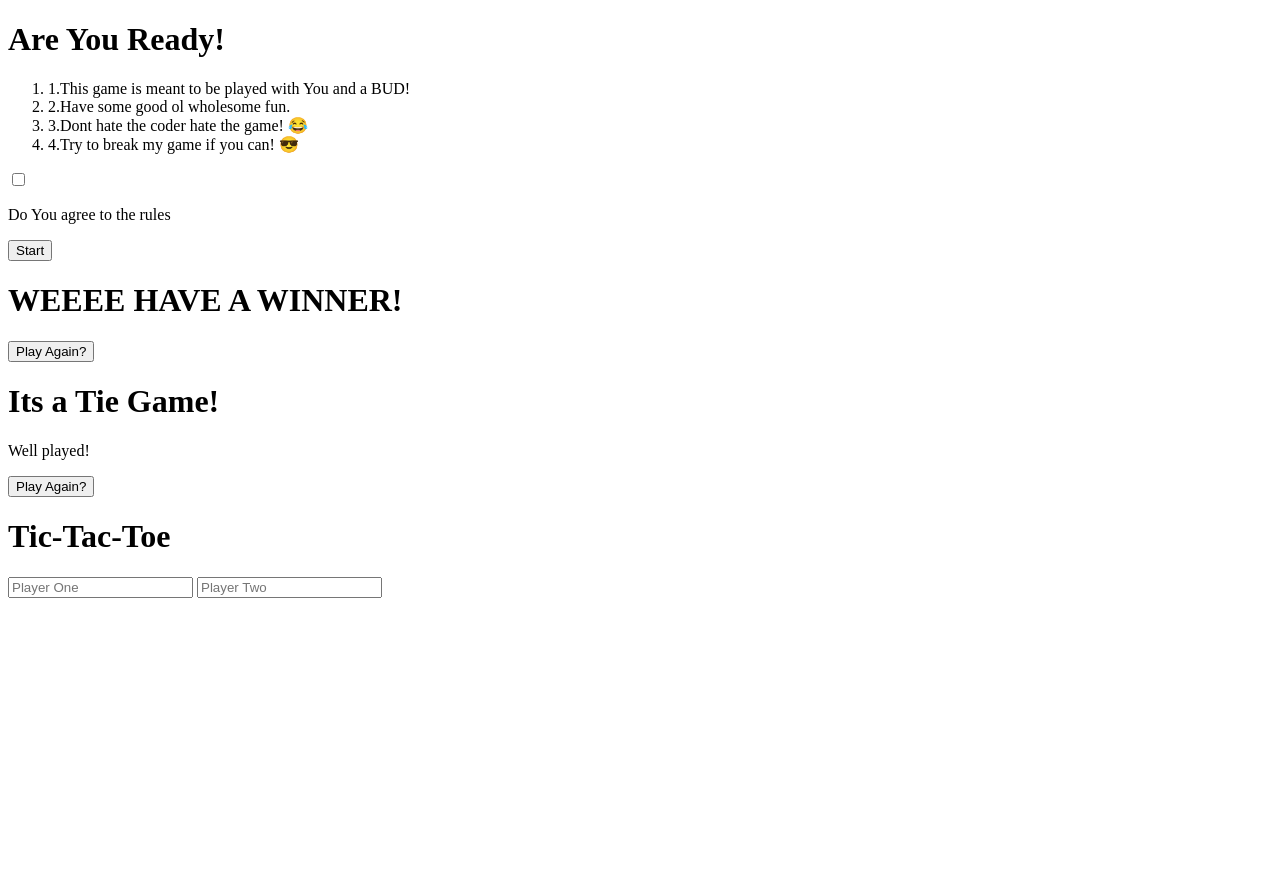
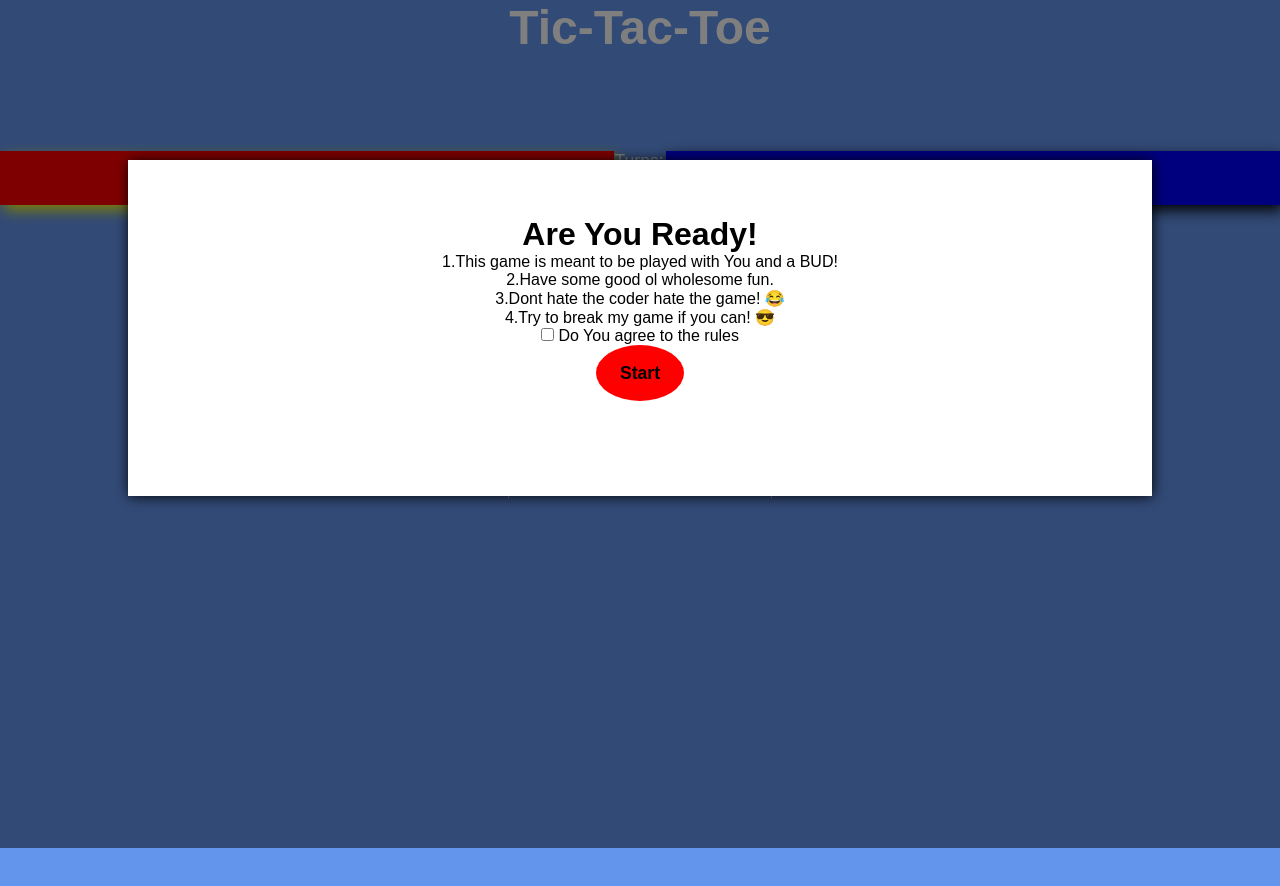
Before and after one commit to Antonious-Stewart/Tic-Tac-Toe, a plain HTML site: page index.html in a window 1280 px wide. Before the commit the page ends 800 px from the top, so only its background shows below. Drawn offline with Linux system fonts and the light colour scheme; the site is published under a folder, as on GitHub Pages, so addresses that start at the root find nothing.

Commit message:
Update index.html

```diff
--- a/index.html
+++ b/index.html
@@ -4,7 +4,7 @@
   <meta charset="UTF-8">
   <meta name="viewport" content="width=device-width, initial-scale=1.0">
   <meta http-equiv="X-UA-Compatible" content="ie=edge">
-  <link rel="stylesheet" href="/assest/Css/app.css">
+  <link rel="stylesheet" href="./assest/Css/app.css">
   <title>Tic-Tac-Toe</title>
 </head>
 <body>
@@ -63,6 +63,6 @@
       </table>
     </div>
   </div>
-  <script src="/assest/Js/app.js"></script>
+  <script src="./assest/Js/app.js"></script>
 </body>
 </html>
```
